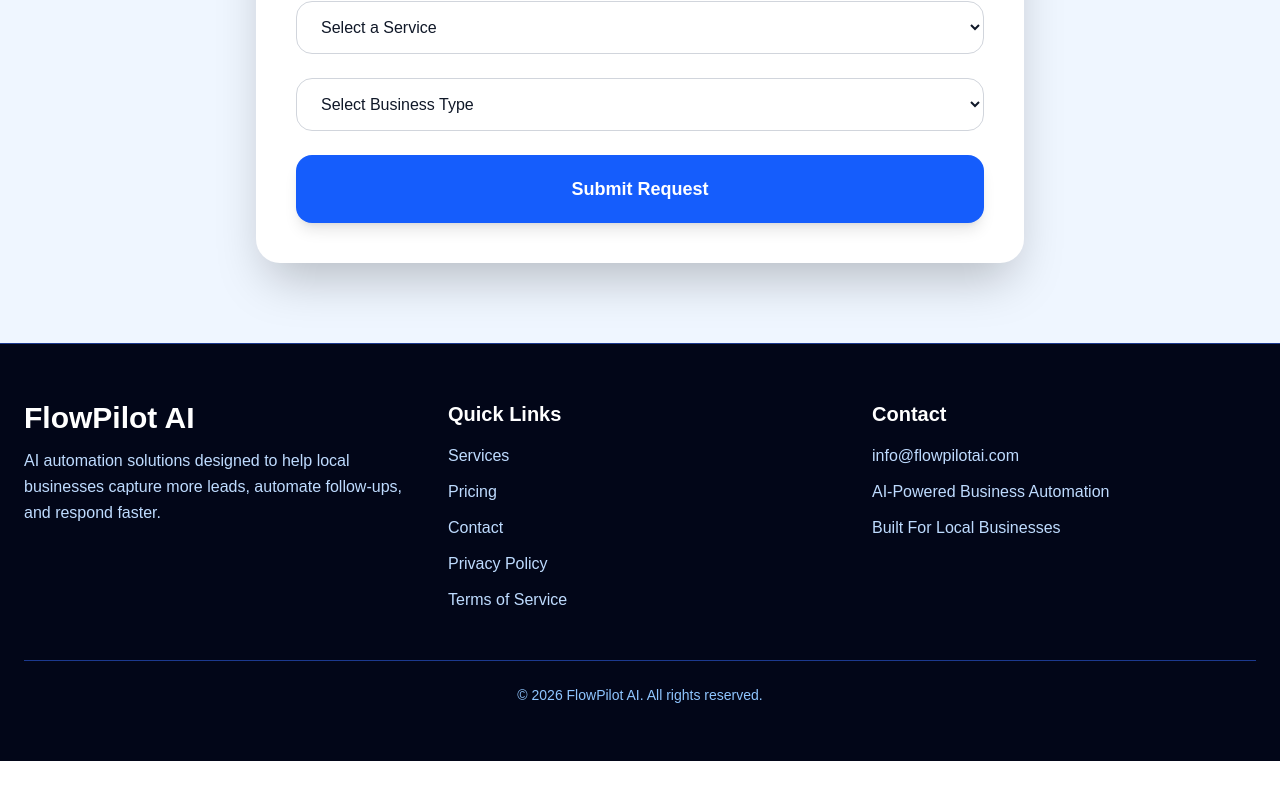
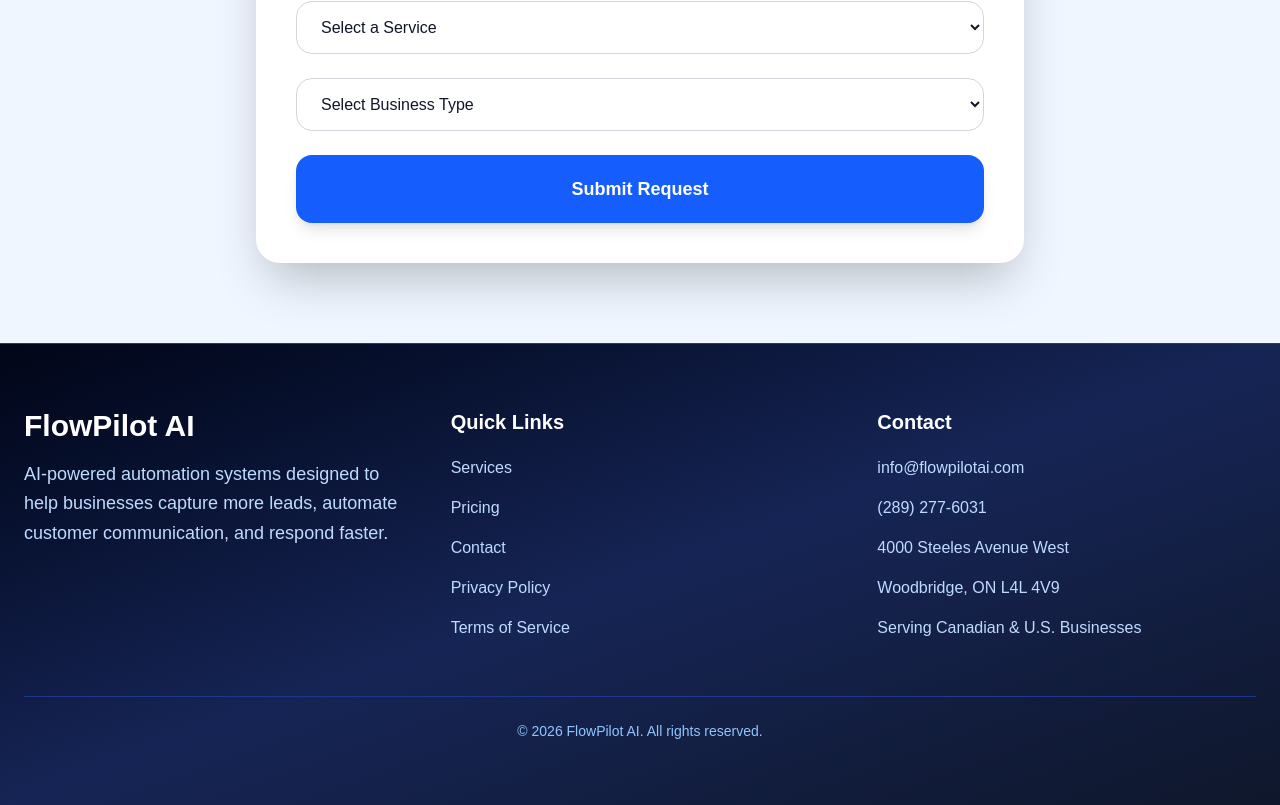
Before and after one commit to hipolite1/flowpilotai-website, a Next.js app: page / in a window 1280 px wide. Shown: the part 4194-4999 px from the top of the page. Before the commit the page ends 4955 px from the top, so only its background shows below. Built offline with nearby package versions, Linux system fonts and the light colour scheme.

Commit message:
:wqUpdate footer

```diff
--- a/app/page.tsx
+++ b/app/page.tsx
@@ -551,30 +551,33 @@
         </div>
       </section>
       {/* Footer */}
-<footer className="bg-slate-950 text-white py-14 px-6 border-t border-blue-900">
+<footer className="bg-gradient-to-br from-slate-950 via-blue-950 to-slate-900 text-white py-16 px-6 border-t border-blue-900">
 
-  <div className="max-w-7xl mx-auto grid md:grid-cols-3 gap-10">
+  <div className="max-w-7xl mx-auto grid md:grid-cols-3 gap-12">
 
     {/* Brand */}
     <div>
-      <h2 className="text-3xl font-bold mb-3">
+
+      <h2 className="text-3xl font-bold mb-4">
         FlowPilot AI
       </h2>
 
-      <p className="text-blue-200 leading-relaxed">
-        AI automation solutions designed to help local businesses
-        capture more leads, automate follow-ups,
+      <p className="text-blue-200 leading-relaxed text-lg">
+        AI-powered automation systems designed to help businesses
+        capture more leads, automate customer communication,
         and respond faster.
       </p>
+
     </div>
 
     {/* Quick Links */}
     <div>
-  <h3 className="text-xl font-semibold mb-4">
+
+      <h3 className="text-xl font-semibold mb-5">
         Quick Links
       </h3>
 
-  <div className="flex flex-col gap-3 text-blue-200">
+      <div className="flex flex-col gap-4 text-blue-200">
 
         <a href="#services" className="hover:text-cyan-400 transition">
           Services
@@ -603,34 +606,45 @@
         </a>
 
       </div>
+
     </div>
 
     {/* Contact */}
     <div>
-  <h3 className="text-xl font-semibold mb-4">
+
+      <h3 className="text-xl font-semibold mb-5">
         Contact
       </h3>
 
-  <div className="space-y-3 text-blue-200">
+      <div className="space-y-4 text-blue-200">
 
         <p>
           info@flowpilotai.com
         </p>
 
         <p>
-      AI-Powered Business Automation
+          (289) 277-6031
         </p>
 
         <p>
-      Built For Local Businesses
+          4000 Steeles Avenue West
         </p>
 
-  </div>
+        <p>
+          Woodbridge, ON L4L 4V9
+        </p>
+
+        <p>
+          Serving Canadian & U.S. Businesses
+        </p>
+
       </div>
 
     </div>
 
-<div className="border-t border-blue-900 mt-12 pt-6 text-center text-blue-300 text-sm">
+  </div>
+
+  <div className="border-t border-blue-900 mt-14 pt-6 text-center text-blue-300 text-sm">
     © 2026 FlowPilot AI. All rights reserved.
   </div>
 
```
Lines whose indentation alone changed are shown as unchanged.
